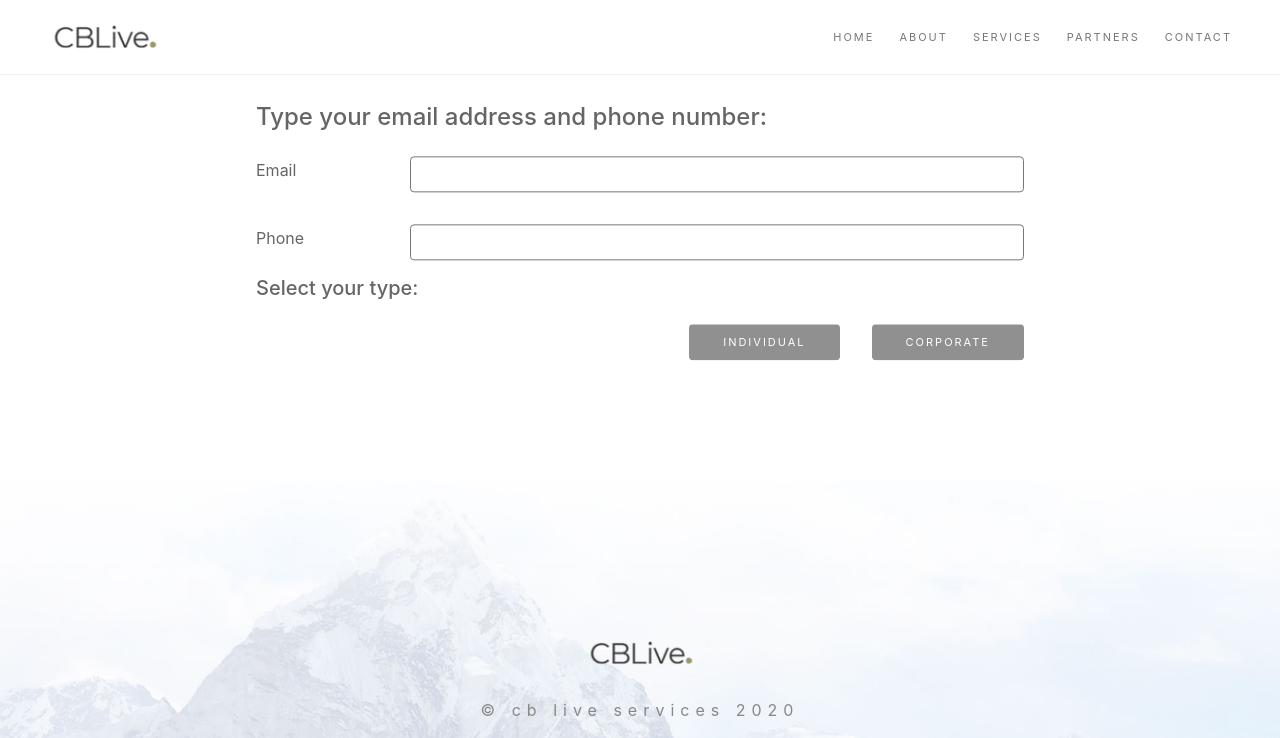
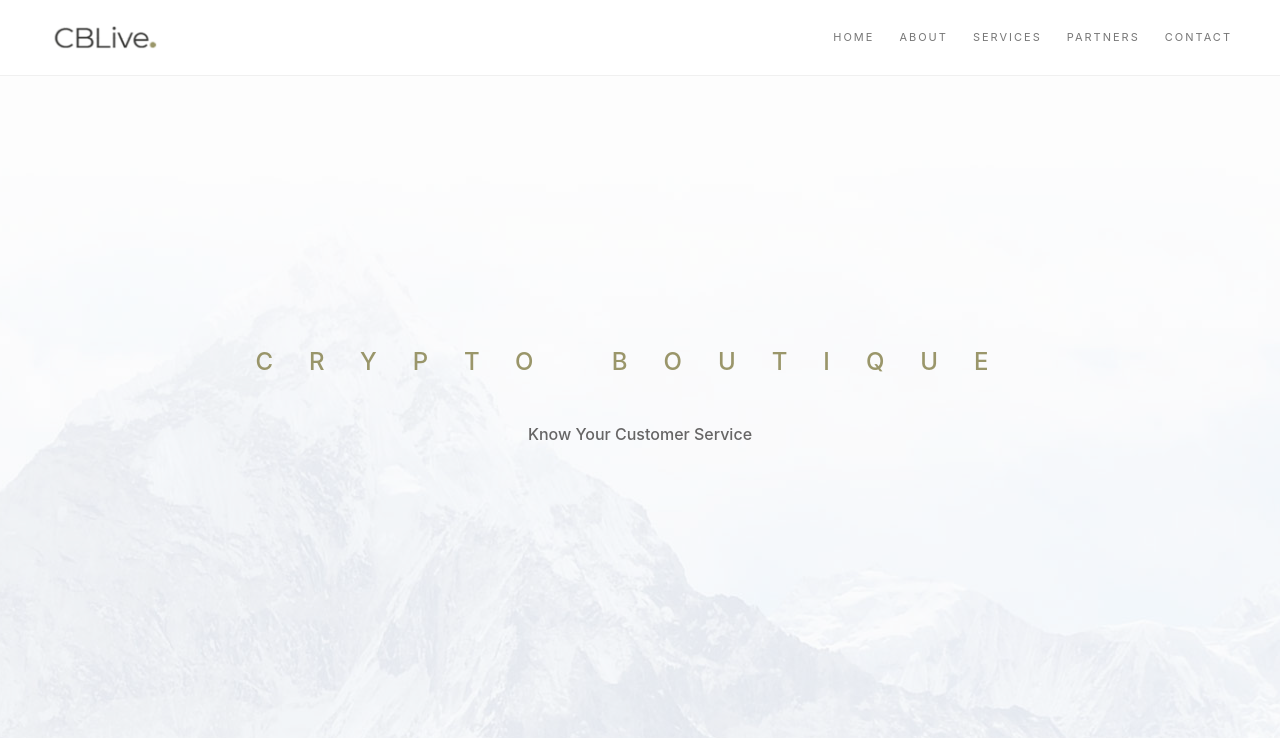
Before and after one commit to iMiracleDev/KYCAML, a React (Create React App) app: page / in a window 1280 px wide. Shown: the top 738 px of the page. Built offline with nearby package versions, Linux system fonts and the light colour scheme.

Commit message:
UI update as cbl.service

```diff
--- a/src/Components/Home/index.js
+++ b/src/Components/Home/index.js
@@ -9,8 +9,15 @@ import logo from "./assets/cblive_logo.png";
 const Home = () => {
   const [email, setEmail] = useState("");
   const [phone, setPhone] = useState("");
+  const [isValidEmail, setIsValidEmail] = useState(false);
 
   const history = useHistory();
+
+  const validateEmail = (email) => {
+    const re = /^(([^<>()\[\]\\.,;:\s@"]+(\.[^<>()\[\]\\.,;:\s@"]+)*)|(".+"))@((\[[0-9]{1,3}\.[0-9]{1,3}\.[0-9]{1,3}\.[0-9]{1,3}\])|(([a-zA-Z\-0-9]+\.)+[a-zA-Z]{2,}))$/;
+    setIsValidEmail(!re.test(String(email).toLowerCase()));
+    return re.test(String(email).toLowerCase());
+  };
   return (
     <>
       <div className="home">
@@ -44,11 +51,26 @@ const Home = () => {
             </li>
           </ul>
         </div>
+        <header>
+          <div
+            onClick={() => {
+              // window.location.hash = "#kyc";
+              document
+                .getElementById("kyc")
+                .scrollIntoView({ behavior: "smooth" });
+            }}
+          >
+            <h1>CRYPTO BOUTIQUE</h1>
+            <h2>Know Your Customer Service</h2>
+          </div>
+        </header>
+        <div className="form-wrap" id="kyc">
           <form>
             <h4>Type your email address and phone number:</h4>
             <div>
               <label>Email</label>
               <input
+                className={isValidEmail ? "error" : ""}
                 type="email"
                 value={email}
                 onChange={(e) => setEmail(e.target.value)}
@@ -69,10 +91,10 @@ const Home = () => {
             <h5>Select your type:</h5>
             <div style={{ justifyContent: "flex-end" }}>
               <button
-              type="button"
+                type="submit"
                 className="btn btn-primary"
                 onClick={() => {
-                if (email && phone) {
+                  if (validateEmail(email) && phone) {
                     history.push(`/individual/${email}/${phone}`);
                   }
                 }}
@@ -80,10 +102,10 @@ const Home = () => {
                 Individual
               </button>
               <button
-              type="button"
+                type="submit"
                 className="btn btn-primary"
                 onClick={() => {
-                if (email && phone) {
+                  if (validateEmail(email) && phone) {
                     history.push(`/corporate/${email}/${phone}`);
                   }
                 }}
@@ -93,8 +115,7 @@ const Home = () => {
             </div>
           </form>
         </div>
-
-      <footer>
+        <div className="footer">
           <div className="logo">
             {" "}
             <img src={logo} alt="logo" />
@@ -105,7 +126,8 @@ const Home = () => {
               © cb live services 2020
             </a>
           </div>
-      </footer>
+        </div>
+      </div>
     </>
   );
 };
--- a/src/Components/Home/style.scss
+++ b/src/Components/Home/style.scss
@@ -4,13 +4,24 @@
   height: 60vh;
   color: rgba(85, 84, 84, 0.9);
 
+  .form-wrap {
+    position: relative;
+    height: 50vh;
+  }
+
   .navigation {
-    position: relative;
+    position: fixed;
+    top: 0;
+    left: 0;
     display: flex;
     align-items: center;
     justify-content: space-between;
     box-shadow: 0 1px 0 rgba(0, 0, 0, 0.05);
     padding: 1.5rem 3rem;
+    height: 75px;
+    z-index: 100;
+    width: 100%;
+    background: white;
 
     img {
       width: 7rem;
@@ -71,6 +82,10 @@
         &::placeholder {
           color: #777;
         }
+
+        &.error {
+          border-color: red;
+        }
       }
 
       button {
@@ -88,7 +103,7 @@
   }
 }
 
-footer {
+.footer {
   background: url(./assets/background.jpg);
   background-repeat: repeat;
   background-size: auto;
@@ -116,3 +131,54 @@ footer {
     }
   }
 }
+
+header {
+  position: relative;
+  background-position: 50% 0px;
+  overflow: hidden;
+  background-repeat: no-repeat;
+  background-attachment: fixed;
+  background: url(./assets/background.jpg);
+  background-size: cover;
+  width: 100%;
+  background-repeat: no-repeat;
+  background-size: cover;
+  background-position: bottom;
+  height: 100vh;
+
+  &::before {
+    content: " ";
+    width: 100%;
+    height: 100%;
+    position: absolute;
+    top: 0;
+    left: 0;
+    background: rgba(252, 252, 252, 0.5);
+  }
+
+  h1 {
+    font-size: 1.5rem;
+    letter-spacing: 1.5em;
+    margin-bottom: 3rem;
+    color: rgba(143, 139, 90, 0.902);
+    text-transform: uppercase;
+    text-align: center;
+    white-space: nowrap;
+  }
+
+  h2 {
+    text-align: center;
+    font-size: 1rem;
+    color: rgba(85, 84, 84, 0.9);
+    line-height: 1.164;
+    text-align: center;
+  }
+
+  > div {
+    position: absolute;
+    top: 50%;
+    left: 50%;
+    transform: translate(-50%, -50%);
+    z-index: 12;
+  }
+}
```
Lines whose indentation alone changed are shown as unchanged.
